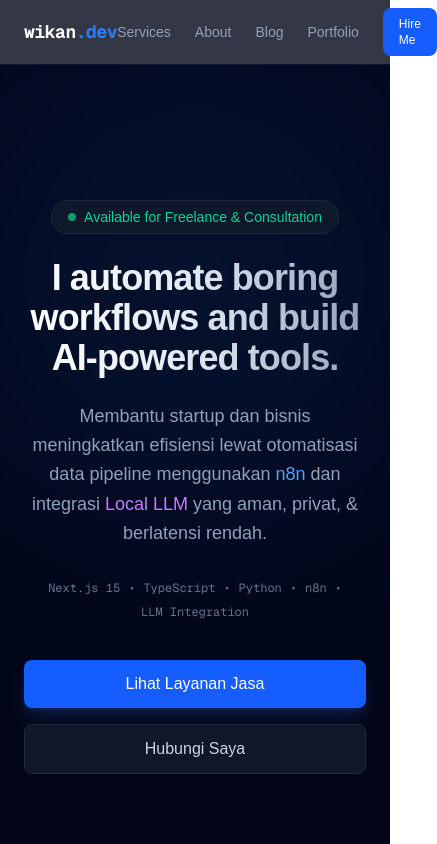
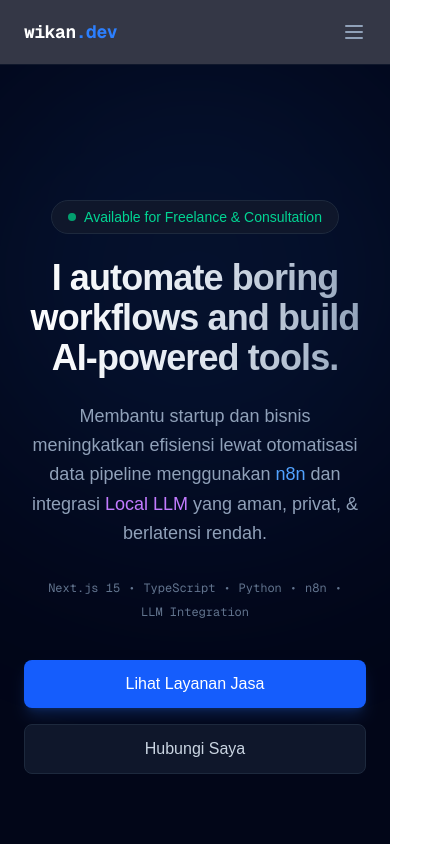
Before and after one commit to wikan1602/portfolio-site, a Next.js app: page / in a window 390 px wide. Shown: the top 844 px of the page, 437 px wide, since content can reach past the window. Built offline with nearby package versions, Linux system fonts and the light colour scheme.

Commit message:
feat: update UI for mobile

```diff
--- a/app/layout.tsx
+++ b/app/layout.tsx
@@ -1,6 +1,6 @@
 import type { Metadata } from "next";
 import { Geist, Geist_Mono } from "next/font/google";
-import Link from "next/link"; // Di Next.js, wajib pakai Link untuk navigasi instan tanpa reload
+import Navbar from "@/components/Navbar"; // <-- Impor komponen Navbar baru kita
 import "./globals.css";
 
 const geistSans = Geist({
@@ -27,39 +27,10 @@ export default function RootLayout({
     <html lang="id" className="scroll-smooth">
       <body className={`${geistSans.variable} ${geistMono.variable} antialiased bg-slate-950 text-slate-100 min-h-screen flex flex-col`}>
 
-        {/* GLOBAL NAVBAR */}
-        <header className="sticky top-0 z-50 w-full border-b border-slate-900 bg-slate-950/80 backdrop-blur-md">
-          <div className="max-w-5xl mx-auto px-6 h-16 flex items-center justify-between">
-            {/* Logo / Nama */}
-            <Link href="/" className="font-mono font-bold text-lg tracking-tight text-white hover:text-blue-400 transition-colors">
-              wikan<span className="text-blue-500">.dev</span>
-            </Link>
+        {/* Panggil Navbar Komponen di Sini */}
+        <Navbar />
 
-            {/* Menu Navigasi */}
-            <nav className="flex items-center gap-6 text-sm font-medium text-slate-400">
-              <Link href="/services" className="hover:text-slate-100 transition-colors">
-                Services
-              </Link>
-              <Link href="/about" className="hover:text-slate-100 transition-colors">
-                About
-              </Link>
-
-              {/* Selipkan Baris Ini */}
-              <Link href="/blog" className="hover:text-slate-100 transition-colors">
-                Blog
-              </Link>
-
-              <Link href="/portfolio" className="hover:text-slate-100 transition-colors">
-                Portfolio
-              </Link>
-              <Link href="/contact" className="bg-blue-600 hover:bg-blue-500 text-white px-4 py-2 rounded-lg text-xs transition-colors">
-                Hire Me
-              </Link>
-            </nav>
-          </div>
-        </header>
-
-        {/* KONTEN HALAMAN (Isinya adalah page.tsx dari masing-masing folder) */}
+        {/* KONTEN HALAMAN */}
         <div className="flex-grow">
           {children}
         </div>
--- /dev/null
+++ b/components/Navbar.tsx
@@ -0,0 +1,62 @@
+"use client"; // Wajib untuk komponen yang butuh interaksi seperti klik
+
+import { useState } from "react";
+import Link from "next/link";
+
+export default function Navbar() {
+  // State untuk mengontrol buka-tutup menu di HP
+  const [isOpen, setIsOpen] = useState(false);
+
+  return (
+    <header className="sticky top-0 z-50 w-full border-b border-slate-900 bg-slate-950/80 backdrop-blur-md">
+      <div className="max-w-5xl mx-auto px-6 h-16 flex items-center justify-between">
+
+        {/* Logo */}
+        <Link href="/" className="font-mono font-bold text-lg tracking-tight text-white hover:text-blue-400 transition-colors">
+          wikan<span className="text-blue-500">.dev</span>
+        </Link>
+
+        {/* DESKTOP MENU (hidden di HP, flex di desktop 'md:') */}
+        <nav className="hidden md:flex items-center gap-6 text-sm font-medium text-slate-400">
+          <Link href="/services" className="hover:text-slate-100 transition-colors">Services</Link>
+          <Link href="/about" className="hover:text-slate-100 transition-colors">About</Link>
+          <Link href="/blog" className="hover:text-slate-100 transition-colors">Blog</Link>
+          <Link href="/portfolio" className="hover:text-slate-100 transition-colors">Portfolio</Link>
+          <Link href="/contact" className="bg-blue-600 hover:bg-blue-500 text-white px-4 py-2 rounded-lg text-xs transition-colors">
+            Hire Me
+          </Link>
+        </nav>
+
+        {/* MOBILE HAMBURGER BUTTON (flex di HP, hidden di desktop 'md:') */}
+        <button
+          onClick={() => setIsOpen(!isOpen)}
+          className="md:hidden text-slate-400 hover:text-white focus:outline-none"
+          aria-label="Toggle Menu"
+        >
+          <svg className="w-6 h-6" fill="none" stroke="currentColor" viewBox="0 0 24 24">
+            {isOpen ? (
+              // Icon X (Tutup) jika menu terbuka
+              <path strokeLinecap="round" strokeLinejoin="round" strokeWidth="2" d="M6 18L18 6M6 6l12 12" />
+            ) : (
+              // Icon Hamburger (Garis 3) jika menu tertutup
+              <path strokeLinecap="round" strokeLinejoin="round" strokeWidth="2" d="M4 6h16M4 12h16M4 18h16" />
+            )}
+          </svg>
+        </button>
+      </div>
+
+      {/* MOBILE DROPDOWN MENU (Hanya muncul di HP jika isOpen === true) */}
+      {isOpen && (
+        <div className="md:hidden border-b border-slate-900 bg-slate-950 px-6 py-4 space-y-3 flex flex-col text-sm font-medium text-slate-400 animate-fadeIn">
+          <Link onClick={() => setIsOpen(false)} href="/services" className="hover:text-slate-100 transition-colors py-1">Services</Link>
+          <Link onClick={() => setIsOpen(false)} href="/about" className="hover:text-slate-100 transition-colors py-1">About</Link>
+          <Link onClick={() => setIsOpen(false)} href="/blog" className="hover:text-slate-100 transition-colors py-1">Blog</Link>
+          <Link onClick={() => setIsOpen(false)} href="/portfolio" className="hover:text-slate-100 transition-colors py-1">Portfolio</Link>
+          <Link onClick={() => setIsOpen(false)} href="/contact" className="bg-blue-600 hover:bg-blue-500 text-white px-4 py-2 rounded-lg text-xs transition-colors inline-block text-center mt-2">
+            Hire Me
+          </Link>
+        </div>
+      )}
+    </header>
+  );
+}
```
